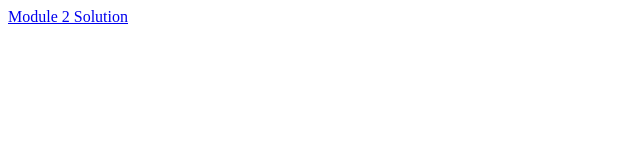
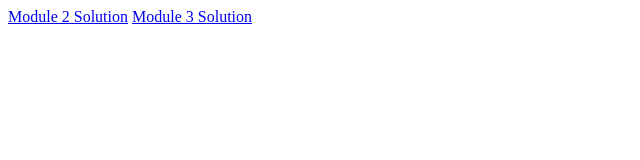
Before and after one commit to emilyy-liew/web-dev-course, a plain HTML site: page index.html in a window 1280 px wide. Shown: the whole page, without its empty margins (0-640 px from the left). Drawn offline with Linux system fonts and the light colour scheme.

Commit message:
Added module 3 solution to main page website

```diff
--- a/index.html
+++ b/index.html
@@ -8,5 +8,6 @@
   </head>
   <body>
     <a href="module-2-sol/index.html">Module 2 Solution</a>
+    <a href="module-3-sol/index.html">Module 3 Solution</a>
   </body>
 </html>
```
